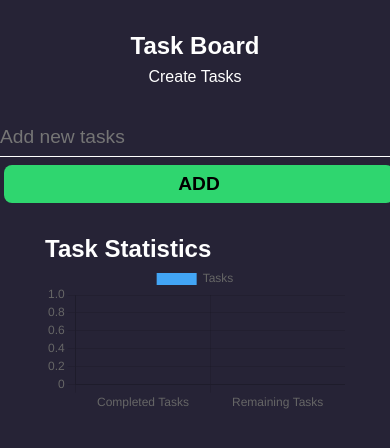
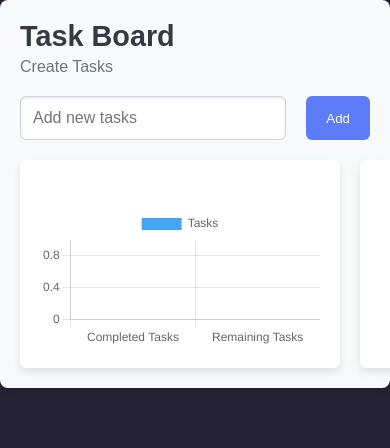
Before and after one commit to Negan-42/Frontend-Nuxt-To-Do-List, a Nuxt app: page / in a window 390 px wide. Shown: the top 448 px of the page. Built offline with nearby package versions, Linux system fonts and the light colour scheme.

Commit message:
Made the ui look good
Made the ui look good

```diff
--- a/assets/css/main.css
+++ b/assets/css/main.css
@@ -166,4 +166,43 @@ main .tasks .task button.delete {
         width: 100%; /* Make buttons full width */
         justify-content: space-between; /* Space between buttons */
     }
+
+
+    .task-board {
+  font-family: Arial, sans-serif;
+  max-width: 1000px;
+  margin: 0 auto;
 }
+
+.create-new {
+  display: flex;
+  margin-bottom: 20px;
+}
+
+.create-new input {
+  flex: 1;
+  padding: 10px;
+  margin-right: 10px;
+}
+
+.create-new button {
+  padding: 10px;
+}
+
+/* Flex container for two-column layout */
+.content-container {
+  display: flex;
+  gap: 20px;
+}
+
+/* Chart container for left side */
+.chart-container {
+  flex: 1;
+  max-width: 300px;
+}
+
+/* Tasks container for right side */
+.tasks-container {
+  flex: 2;
+}
+}
--- a/components/Task.vue
+++ b/components/Task.vue
@@ -14,6 +14,7 @@
         @keyup.enter="submitUpdate"
         @blur="submitUpdate"
         placeholder="Update task"
+        class="edit-input"
       />
 
       <!-- Task Actions -->
@@ -48,10 +49,11 @@ export default {
           },
           startEdit() {
               this.isEditing = true;
+              this.editContent = this.task.content;
           },
           submitUpdate() {
-            if (this.editContent !== this.task.content) {
-                this.$store.commit('UPDATE_TASK', { task: this.task, newContent: this.editContent });
+              if (this.editContent.trim() && this.editContent !== this.task.content) {
+                  this.$store.commit('UPDATE_TASK', { task: this.task, newContent: this.editContent.trim() });
               }
               this.isEditing = false; // End editing mode
           },
@@ -59,25 +61,78 @@ export default {
   }
   </script>
 
-<style>
+  <style scoped>
   .task {
       display: flex;
-    align-items: center; /* Align items vertically center */
+      align-items: center;
+      padding: 12px;
+      margin-bottom: 12px;
+      background-color: #f8f9fa;
+      color: #343a40;
+      border-radius: 8px;
+      box-shadow: 0 2px 4px rgba(0, 0, 0, 0.1);
+      transition: background-color 0.3s;
+  }
+
+  .task.is-complete {
+      background-color: #e9ecef;
+  }
+
+  .task.is-complete .content {
+      text-decoration: line-through; /* Strike-through for completed tasks */
+      color: #6c757d; /* Dim the text color */
   }
 
   .drag-handle {
-    cursor: grab; /* Change cursor to indicate drag */
-    margin-right: 10px; /* Space between handle and text */
-    user-select: none; /* Prevent text selection while dragging */
+      cursor: move;
+      color: #adb5bd;
+      margin-right: 10px;
   }
 
-/* Style for the drag handle */
-.drag-handle span {
-    font-size: 1.5rem; /* Size of the drag handle */
+  .content {
+      flex: 1;
+      font-size: 1em;
   }
 
-/* Style adjustments for checkbox */
+  .edit-input {
+      flex: 1;
+      padding: 8px;
+      font-size: 1em;
+      border: 1px solid #ced4da;
+      border-radius: 4px;
+      outline: none;
+      transition: border-color 0.3s;
+  }
+
+  .edit-input:focus {
+      border-color: #5c7cfa;
+  }
+
+  .buttons {
+      display: flex;
+      gap: 0.5rem;
+      margin-left: auto;
+  }
+
+  .delete, .update {
+      background: none;
+      border: none;
+      color: #007bff;
+      cursor: pointer;
+      font-size: 0.9em;
+      font-weight: 500;
+  }
+
+  .delete:hover {
+      color: #dc3545; /* Red color for delete on hover */
+  }
+
+  .update:hover {
+      color: #28a745; /* Green color for update on hover */
+  }
+
   .task-checkbox {
-    margin-right: 0.5rem;
+      margin-right: 10px;
+      cursor: pointer;
   }
   </style>
--- a/pages/index.vue
+++ b/pages/index.vue
@@ -1,42 +1,48 @@
 <template>
-  <main>
-    <h1> Task Board </h1>
-    <p> Create Tasks </p>
+  <div class="task-board">
+    <h1>Task Board</h1>
+    <p>Create Tasks</p>
 
     <div class="create-new">
       <input
         type="text"
         v-model="newTask"
         placeholder="Add new tasks"
-        @keypress.enter="addTask" />
-      <button @click="addTask"> Add </button>
+        @keypress.enter="addTask"
+      />
+      <button @click="addTask">Add</button>
     </div>
 
-    <div class="tasks">
+    <!-- Flex container for layout -->
+    <div class="content-container">
+      <!-- Left column for bar chart -->
+      <div class="chart-container">
+        <TaskChart
+          :completedTasks="completedTasks"
+          :remainingTasks="remainingTasks"
+        />
+      </div>
+
+      <!-- Right column for tasks -->
+      <div class="tasks-container">
         <draggable
           v-model="localTasks"
           @end="updateTasksOrder"
           :move="checkMove"
           :animation="200"
-        handle=".drag-handle"> <!-- Specify the drag handle -->
-        <template v-for="task in localTasks">
-          <Task
-            :key="task.id"
-            :task="task" />
-        </template>
+          handle=".drag-handle"
+        >
+          <Task v-for="task in localTasks" :key="task.id" :task="task" />
         </draggable>
       </div>
-
-    <TaskChart
-      :completedTasks="completedTasks"
-      :remainingTasks="remainingTasks" />
-  </main>
+    </div>
+  </div>
 </template>
 
 <script>
-import draggable from 'vuedraggable';
-import { mapState } from 'vuex';
-import TaskChart from '@/components/Task_Chart.vue';
+import draggable from "vuedraggable";
+import { mapState } from "vuex";
+import TaskChart from "@/components/Task_Chart.vue";
 
 export default {
   components: {
@@ -45,54 +51,133 @@ export default {
   },
   data() {
     return {
-      newTask: ''
-    }
+      newTask: "",
+    };
   },
   computed: {
-    ...mapState(['tasks']),
+    ...mapState(["tasks"]),
     localTasks() {
       return this.tasks;
     },
     completedTasks() {
-      return this.tasks.filter(task => task.done).length; // Count completed tasks
+      return this.tasks.filter((task) => task.done).length;
     },
     remainingTasks() {
-      return this.tasks.filter(task => !task.done).length; // Count remaining tasks
-    }
+      return this.tasks.filter((task) => !task.done).length;
+    },
   },
   methods: {
     addTask() {
       if (this.newTask) {
-        const taskId = Date.now(); // Use a unique ID for the task
-        this.$store.commit('ADD_TASK', { id: taskId, content: this.newTask, done: false });
-        this.newTask = ''; // Clear input field after adding
+        const taskId = Date.now();
+        this.$store.commit("ADD_TASK", {
+          id: taskId,
+          content: this.newTask,
+          done: false,
+        });
+        this.newTask = "";
       }
     },
-
     updateTasksOrder(event) {
-        // Create a copy of the tasks array
       const orderedTasks = [...this.localTasks];
-
-        // Remove the dragged task from its old position
       const movedTask = orderedTasks.splice(event.oldIndex, 1)[0];
-
-        // Insert it at the new position
       orderedTasks.splice(event.newIndex, 0, movedTask);
-
-        // Commit the new order to Vuex
-        this.$store.commit('UPDATE_TASK_ORDER', orderedTasks.map(task => ({
+      this.$store.commit(
+        "UPDATE_TASK_ORDER",
+        orderedTasks.map((task) => ({
           id: task.id,
-            title: task.title, // Use the appropriate property names
-            complete: task.complete, // Adjust if using a different field name
-        })));
+          title: task.title,
+          complete: task.complete,
+        }))
+      );
     },
     checkMove(evt) {
-      return true; // Allow all moves
-    }
-  }
-}
+      return true;
+    },
+  },
+};
 </script>
 
-<style>
-/* Add your styles here */
+<style scoped>
+.task-board {
+  font-family: "Roboto", sans-serif;
+  max-width: 1000px;
+  margin: 0 auto;
+  background-color: #f8f9fa; /* Light background */
+  padding: 20px;
+  border-radius: 8px;
+  box-shadow: 0 4px 8px rgba(0, 0, 0, 0.1); /* Soft shadow */
+}
+
+h1 {
+  font-size: 1.8em;
+  font-weight: 600;
+  color: #343a40;
+  margin-bottom: 5px;
+}
+
+p {
+  color: #6c757d;
+  margin-bottom: 20px;
+}
+
+.create-new {
+  display: flex;
+  margin-bottom: 20px;
+  gap: 10px;
+}
+
+.create-new input {
+  flex: 1;
+  padding: 12px;
+  font-size: 1em;
+  border: 1px solid #ced4da;
+  border-radius: 6px;
+  box-shadow: inset 0 1px 3px rgba(0, 0, 0, 0.1);
+  transition: border-color 0.3s;
+}
+
+.create-new input:focus {
+  border-color: #5c7cfa; /* Primary blue */
+}
+
+.create-new button {
+  padding: 12px 20px;
+  background-color: #5c7cfa; /* Primary button color */
+  color: white;
+  border: none;
+  border-radius: 6px;
+  cursor: pointer;
+  font-weight: 500;
+  transition: background-color 0.3s;
+}
+
+.create-new button:hover {
+  background-color: #4b6cd6; /* Darker blue on hover */
+}
+
+/* Flex container for two-column layout */
+.content-container {
+  display: flex;
+  gap: 20px;
+}
+
+/* Chart container for left side */
+.chart-container {
+  flex: 1;
+  max-width: 320px;
+  background-color: #ffffff;
+  padding: 20px;
+  border-radius: 6px;
+  box-shadow: 0 4px 8px rgba(0, 0, 0, 0.1);
+}
+
+/* Tasks container for right side */
+.tasks-container {
+  flex: 2;
+  background-color: #ffffff;
+  padding: 20px;
+  border-radius: 6px;
+  box-shadow: 0 4px 8px rgba(0, 0, 0, 0.1);
+}
 </style>
```
Lines whose indentation alone changed are shown as unchanged.
